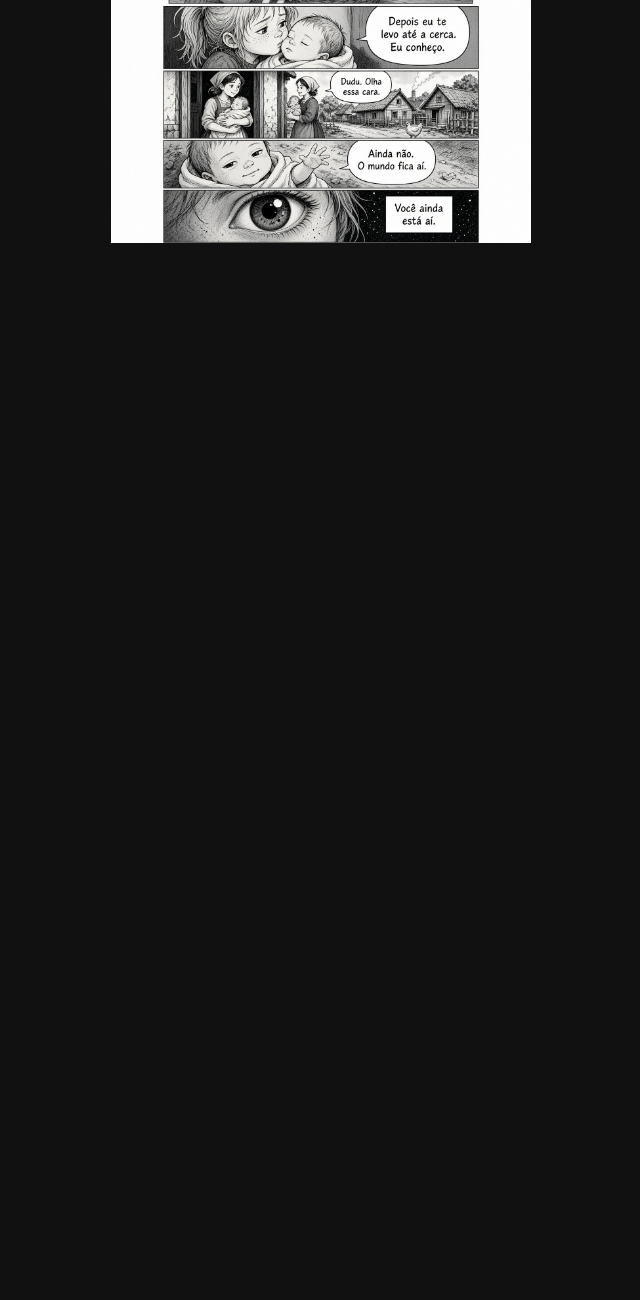
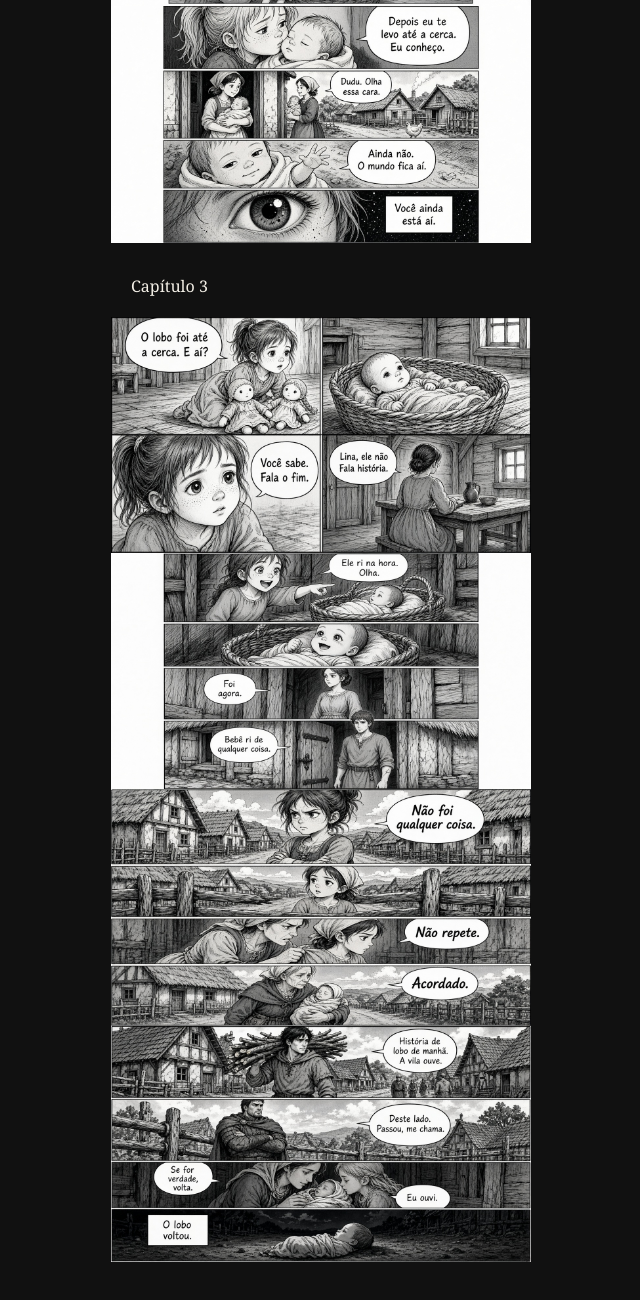
Before and after one commit to dudueverson12/valdris, a plain HTML site: page index.html in a window 1280 px wide. Shown: the part 4644-5944 px from the top of the page, without its empty margins (319-959 px from the left). Before the commit the page ends 4935 px from the top, so only its background shows below. Drawn offline with Linux system fonts and the light colour scheme.

Commit message:
Capítulo 3 em traço de manga.

```diff
--- a/index.html
+++ b/index.html
@@ -37,6 +37,12 @@
 <img src="cap2/pagina-02.jpg" alt="Capítulo 2, página 2">
 <img src="cap2/pagina-03.jpg" alt="Capítulo 2, página 3">
 <img src="cap2/pagina-04.jpg" alt="Capítulo 2, página 4">
+
+<h2 style="font-size:1rem;font-weight:500;padding:1.2rem 1.25rem 0.4rem;">Capítulo 3</h2>
+<img src="cap3/pagina-01.jpg" alt="Capítulo 3, página 1">
+<img src="cap3/pagina-02.jpg" alt="Capítulo 3, página 2">
+<img src="cap3/pagina-03.jpg" alt="Capítulo 3, página 3">
+<img src="cap3/pagina-04.jpg" alt="Capítulo 3, página 4">
 </main>
 </body>
 </html>
```
Also changed, not shown: cap3/pagina-01.jpg (added), cap3/pagina-02.jpg (added), cap3/pagina-03.jpg (added), cap3/pagina-04.jpg (added).
